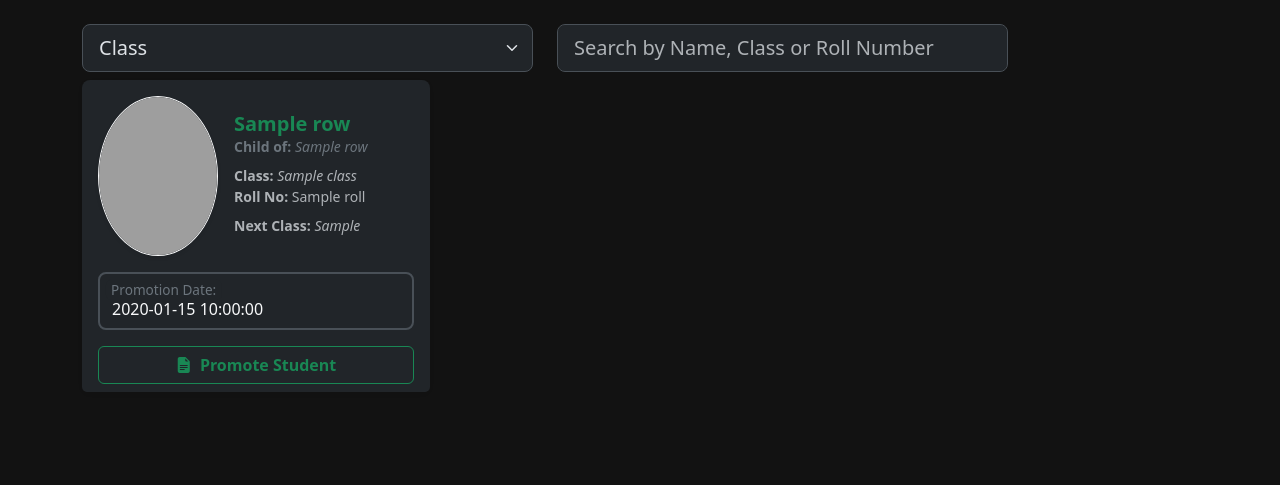
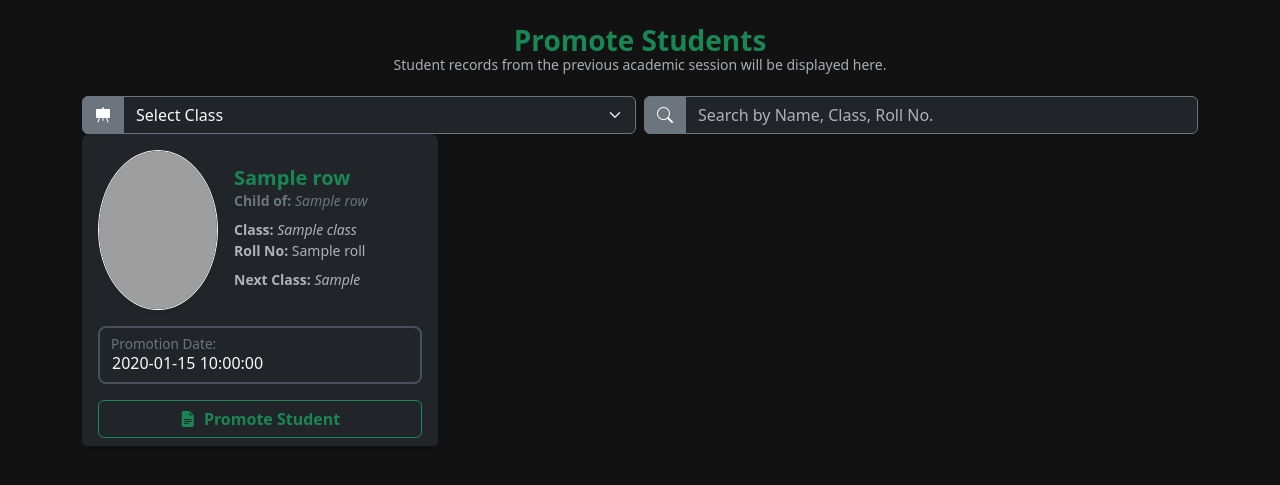
Before and after one commit to AnasAlam786/Falak-School-Manager, a Flask app: template templates/promote_student.html in a window 1280 px wide. Shown: the part 38-523 px from the top of the page. Run offline with Flask 3, Linux system fonts and the light colour scheme; the template is opened without the code that fills it: most values are stand-ins (such as "Sample title", 1, 10 or a date in 2020); grey boxes are pictures that could not be loaded.

Commit message:
Fixed promotionn design and modal problem!

```diff
--- a/templates/addStudent.html
+++ b/templates/addStudent.html
@@ -241,7 +241,7 @@ function showAlert(alertID, messageElementID, message) {
 
   async function getFormData(id) {
         const form = document.getElementById(id);
-        let formData = new FormData(form);
+
         return formData;
   }
 
--- a/templates/base.html
+++ b/templates/base.html
@@ -16,11 +16,6 @@
       body {
         background-color: #121212;
         color: #ffffff;
-      }
-
-      .input-group input {
-        margin-right: 10px;
-        flex: 1;
       }
 
       .offcanvas {
@@ -103,16 +98,29 @@
           <a href="/updatemarks" class="d-block mb-2"><i class="fas fa-edit"></i> Update Marks</a>
           <a href="/marks" class="d-block mb-2"><i class="fas fa-book-open"></i> Show Marks</a>
           <a href="/paper" class="d-block mt-3 mb-2"><i class="fas fa-pencil-alt"></i> Create Paper</a>
+          <a href="/promote_student" class="d-block mb-2"><i class="fas fa-arrow-up"></i> Promote Student</a>
           <a href="/transfer_certificate" class="d-block mb-2"><i class="fas fa-scroll"></i> Transfer Certificate</a>
           <a href="/entrycard" class="d-block mb-2"><i class="fas fa-id-card"></i> Entry Card</a>
           <a href="/seatChits" class="d-block mb-2"><i class="fas fa-chalkboard-teacher"></i> Seat Chits</a>
         </nav>
-        <!-- Logout button pushed to bottom -->
+
+        <!-- Session Change button -->
+        <div class="mt-2 mb-2">
+          <a href="#" class="btn btn-warning w-100">
+            <i class="fas fa-calendar-alt"></i> Change Session
+          </a>
+        </div>
+        <!-- Session Change button End -->
+
+        <!-- Logout button -->
           <div class="mt-auto">
             <a href="/logout" class="btn btn-danger w-100">
               <i class="fas fa-sign-out-alt"></i> Logout
             </a>
           </div>
+          <!-- Logout button End -->
+
+
       </div>
     </div>
 
--- a/templates/promote_student.html
+++ b/templates/promote_student.html
@@ -75,21 +75,53 @@ content %}
 </div>
 
 <div class="container" id="student-container">
-    <div class="row mb-3">
-        <div class="col-12 col-md-5 mb-2">
-            <select class="form-select form-select-lg" id="classView"
-                onchange="updatePage('/get_prv_year_students', 'StudentData', { 'class_id': event.target.value});">
-                <option selected hidden value="">Class</option>
+    <h3 class="mb-0 fw-bold text-center text-success">
+        Promote Students
+      </h3>
+      <small class="d-block text-center text-muted lh-1 mt-0 mb-4">
+        Student records from the previous academic session will be displayed here.
+      </small>
 
-                {% if classes %} {% for class in classes %}
+<!--
+  gx-2 = small horizontal gutter (between cols on md+)
+  gy-3 = larger vertical gutter (between rows on mobile)
+  remove your old mb-3 on the row
+-->
+<div class="row justify-content-center gx-2 gy-3">
+    <!-- Select Box -->
+    <div class="col-12 col-md-6">
+      <div class="input-group" >
+        <span class="input-group-text bg-secondary text-white border-secondary">
+          <i class="bi bi-easel-fill"></i>
+        </span>
+        <select
+          class="form-select bg-dark text-light border-secondary"
+          id="classView"
+          onchange="updatePage('/get_prv_year_students', 'StudentData', { 'class_id': event.target.value });"
+        >
+          <option selected hidden value="">Select Class</option>
+          {% if classes %}{% for class in classes %}
           <option value="{{ class.id }}">{{ class.CLASS }}</option>
-                {% endfor %} {% endif %}
+          {% endfor %}{% endif %}
         </select>
       </div>
+    </div>
 
-        <div class="col-12 col-md-5 mb-2">
-            <input type="text" id="search-input" oninput="applyFilters()" class="form-control form-control-lg"
-                placeholder="Search by Name, Class or Roll Number" />
+    <!-- Search Box -->
+    <div class="col-12 col-md-6">
+      <div class="input-group w-100">
+        <span class="input-group-text bg-secondary text-white border-secondary">
+          <i class="bi bi-search"></i>
+        </span>
+        <input
+          type="text"
+          id="search-input"
+          oninput="applyFilters()"
+          class="form-control bg-dark text-light border-secondary"
+          placeholder="Search by Name, Class, Roll No."
+        />
+      </div>
+    </div>
   </div>
 
     <div class="row" id="StudentData">
@@ -167,30 +199,32 @@ content %}
         {% endfor %}
     </div>
 </div>
-</div>
-
-<!-- Student Details Modal -->
-<div class="modal fade" id="studentPromotionModal" tabindex="-1" aria-labelledby="studentPromotionModal" aria-hidden="true">
+<!-- Student Promotion Modal -->
+<div class="modal fade" id="studentPromotionModal" tabindex="-1" aria-labelledby="studentPromotionModalLabel" aria-hidden="true">
     <div class="modal-dialog">
       <div class="modal-content">
+        <!-- Modal Header -->
         <div class="modal-header d-flex justify-content-center align-items-center w-100">
-          <h5 class="modal-title">
+          <h5 class="modal-title" id="studentPromotionModalLabel">
             <i class="fas fa-school"></i>&nbsp;&nbsp;Falak Public School
           </h5>
           <button type="button" class="btn-close" data-bs-dismiss="modal" aria-label="Close"></button>
         </div>
 
-        <!-- Modal-Body -->
-        <div class="modal-body text-center">
+        <!-- Promotion Form -->
+        <form id="promotionForm" class="modal-body text-center">
+          <!-- Student Image -->
           <img id="studentImage"
                src="https://cdn.pixabay.com/photo/2016/04/22/04/57/graduation-1345143_1280.png"
-                 alt="Student Image"
+               alt="Graduation Cap Icon"
                class="student-image mb-3"
                style="width:150px; height:150px; object-fit:cover; object-position:top; border-radius:50%;">
 
-            <h3 id="studentName" data-id = "" class="mb-4"></h3>
+          <!-- Student Name (data-id carries the student ID) -->
+          <h3 id="studentName" data-id="" class="mb-4"></h3>
 
-            <table class="table table-hover align-middle text-start">
+          <!-- Details Table -->
+          <table class="table table-hover align-middle text-start mb-4">
             <tbody>
               <tr>
                 <th scope="row">Father</th>
@@ -207,48 +241,44 @@ content %}
             </tbody>
           </table>
 
-            <!-- Modern Input Boxes -->
+          <!-- Input Fields -->
           <div class="form-floating mb-3">
-                <input type="text" id="newRoll" placeholder="New Roll No"
+            <input required type="number" inputmode="numeric" id="newRoll" name="newRoll" placeholder="New Roll No"
                    class="form-control text-white"
-                  style="background-color: #1e1e2f; border: 1px solid #8f94fb; border-radius: 10px;
-                         box-shadow: inset 0 1px 2px rgba(0, 0, 0, 0.5);">
+                   style="background-color: #1e1e2f; border: 1px solid #8f94fb; border-radius: 10px; box-shadow: inset 0 1px 2px rgba(0,0,0,0.5);">
             <label for="newRoll" style="color: #bbb;">New Roll No</label>
+            <div class="invalid-feedback">Please enter a valid roll number.</div>
           </div>
 
           <div class="form-floating mb-3">
-                <input type="number" id="due" placeholder="Due Amount"
+            <input type="number" inputmode="numeric" id="due" name="due" min="0" step="0.01" placeholder="Due Amount"
                    class="form-control text-white"
-                  style="background-color: #1e1e2f; border: 1px solid #8f94fb; border-radius: 10px;
-                         box-shadow: inset 0 1px 2px rgba(0, 0, 0, 0.5);">
+                   style="background-color: #1e1e2f; border: 1px solid #8f94fb; border-radius: 10px; box-shadow: inset 0 1px 2px rgba(0,0,0,0.5);">
             <label for="due" style="color: #bbb;">Due Amount</label>
+            <div class="invalid-feedback">Please enter a non-negative amount.</div>
           </div>
 
-              <div class="form-floating">
-                <input type="text" id="promotion_date" placeholder="Promotion Date"
+          <div class="form-floating mb-3">
+            <input required inputmode="numeric" id="promotion_date" name="promotion_date" placeholder="Promotion Date"
                    class="form-control text-white"
-                  style="background-color: #1e1e2f; border: 1px solid #8f94fb; border-radius: 10px;
-                         box-shadow: inset 0 1px 2px rgba(0, 0, 0, 0.5);">
+                   style="background-color: #1e1e2f; border: 1px solid #8f94fb; border-radius: 10px; box-shadow: inset 0 1px 2px rgba(0,0,0,0.5);">
             <label for="promotion_date" style="color: #bbb;">Promotion Date</label>
+            <div class="invalid-feedback">Please select a valid date.</div>
           </div>
-            <!-- Modern Input Boxes End -->
-        </div>
-        <!-- Modal-Body End-->
-
+        </form>
 
         <!-- Modal Footer -->
         <div class="modal-footer px-4 py-3 border-0 justify-content-between">
           <button type="button" class="btn btn-outline-secondary" data-bs-dismiss="modal">Close</button>
-            <button type="button" class="btn btn-success px-4"
-                onclick="promote_student()">
-                <i class="bi bi-check-circle me-1"></i> Promote
+          <button onclick="handlePromoteClick()" id="promoteButton" class="btn btn-success px-4">
+            <span class="spinner-border spinner-border-sm d-none me-1" id="promoteSpinner" role="status" aria-hidden="true"></span>
+            <i class="bi bi-check-circle me-1"></i>
+            Promote
           </button>
-        </div>
-        <!-- Modal Footer End -->
         </div>
       </div>
     </div>
-
+  </div>
 
 
 
@@ -307,56 +337,60 @@ content %}
 
     }
 
-    async function promote_student(studentId) {
 
-        promotion_date = document.getElementById("promotion_date").value
-        promoted_roll = document.getElementById("newRoll").value;
-        due_amount = document.getElementById("due").value;
-        studentId = document.getElementById("studentName").dataset.id;   // setting data-id attribute
+async function handlePromoteClick() {
+  const form = document.getElementById("promotionForm");
 
-        if (!promotion_date || !newRoll) {
-            showAlert(400, "Please type all the fields.");
+  // 1) Run built‑in HTML5 validation
+  if (!form.checkValidity()) {
+    form.classList.add("was-validated");  // Bootstrap will show the invalid-feedback
     return;
   }
 
-        try {
-            // 1. Send the request
-            const response = await fetch("/promote_student_in_DB", {
-                method: "POST",
-                headers: {
-                    "Content-Type": "application/json",
-                },
-                body: JSON.stringify({
-                    studentId: studentId,
-                    promotion_date: promotion_date,
-                    promoted_roll: promoted_roll,
-                    due_amount: due_amount,
-                }),
-            });
-            const data = await response.json();
+  // 2) Get form values
+  const formData = new FormData(form);
+
+  const btn = document.getElementById("promoteButton");
+  const spinner = document.getElementById("promoteSpinner");
+
+  btn.disabled = true;
+  spinner.classList.remove("d-none");
+
+  const studentId      = document.getElementById("studentName").dataset.id;
+  const promotion_date = formData.get("promotion_date");
+  const promoted_roll  = formData.get("newRoll");
+  const due_amount     = formData.get("due");
 
 
 
-            if (!response.ok) {
-                showAlert(response.status, data.message);
-                return 0;
+  try {
+    const res = await fetch("/promote_student_in_DB", {
+      method: "POST",
+      headers: { "Content-Type": "application/json" },
+      body: JSON.stringify({ studentId, promotion_date, promoted_roll, due_amount }),
+    });
+
+    const data = await res.json();
+
+    if (res.ok) {
+
+      showAlert(res.status, data.message);
+      const modal = bootstrap.Modal.getInstance(document.getElementById("studentPromotionModal"));
+      modal.hide();
+
+    } else {
+      showAlert(res.status, data.message);
     }
-
-            showAlert(response.status, data.message);
-            console.log("Student promoted successfully:");
-            modal = new bootstrap.Modal(document.getElementById('studentPromotionModal'));
-            modal.hide();
 
 
   } catch (err) {
-            console.error("Promotion Error:", err);
-            showAlert(400, "There is an unexpected error occuring, please Try again.");
+    console.error(err);
+    showAlert(400, "An unexpected error occurred. Please try again.");
+  } finally {
+    spinner.classList.add("d-none");
+    btn.disabled = false;
   }
 }
-</script>
-
-
-<script>
 
     // Called on every keystroke in the search box
     function applyFilters() {
@@ -389,4 +423,3 @@ content %}
 </script>
 
 {% endblock %}
-</div>
```
Lines whose indentation alone changed are shown as unchanged.
